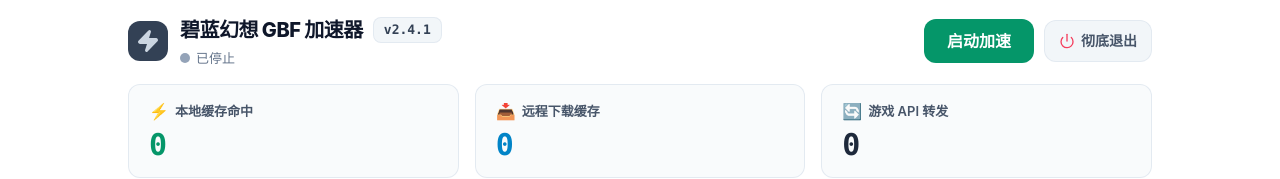
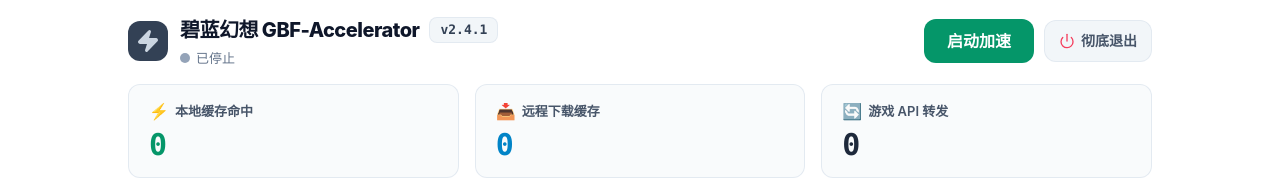
Before and after one commit to Sagisawa/GBF-Accelerator, a React (Vite) app in the folder web/: page / in a window 1280 px wide. Shown: the top 179 px of the page. Built offline with nearby package versions, Linux system fonts and the light colour scheme; no server answers; the HTML template or start-up script is replaced by a standard one.

Commit message:
feat(ui): update header title text to GBF-Accelerator
Update the header title text in Web UI to GBF-Accelerator and rebuild embedded web assets.

```diff
--- a/web/src/App.tsx
+++ b/web/src/App.tsx
@@ -1145,7 +1145,7 @@
               <div className="flex flex-col min-w-0">
                 <div className="flex items-center gap-2.5 flex-wrap">
                   <span className="text-lg sm:text-xl font-extrabold text-slate-900 tracking-tight leading-none">
-                    碧蓝幻想 GBF 加速器
+                    碧蓝幻想 GBF-Accelerator
                   </span>
                   <span className="text-xs sm:text-[13px] font-mono font-bold px-2.5 py-1 rounded-lg bg-slate-100/90 text-slate-700 border border-slate-200/90 shadow-2xs">
                     v{status?.version || '2.4.1'}
```
Also changed, not shown: 4 other files (tests, documents, lock files or other folders).
